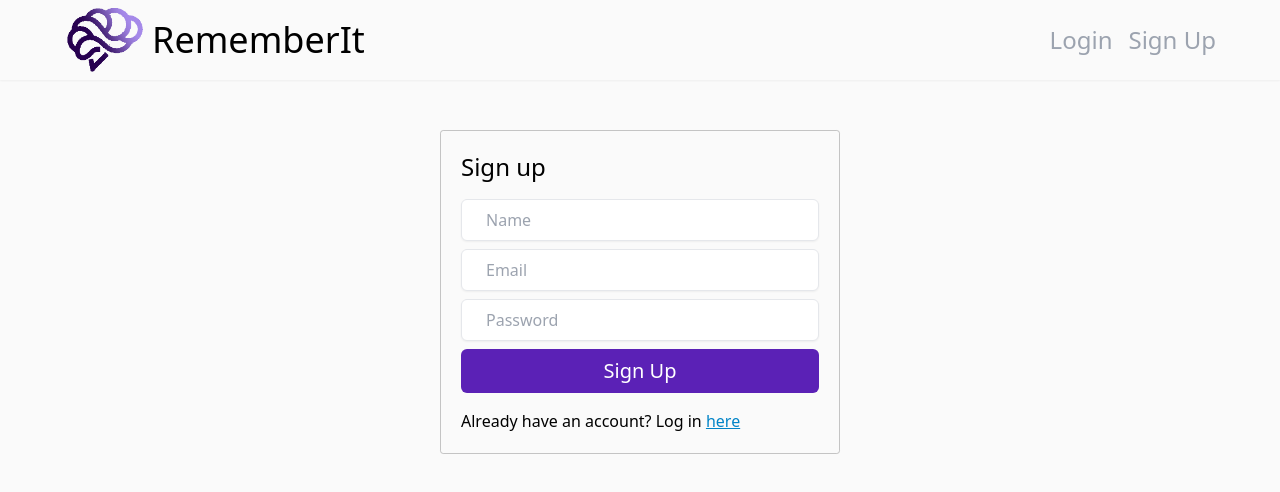
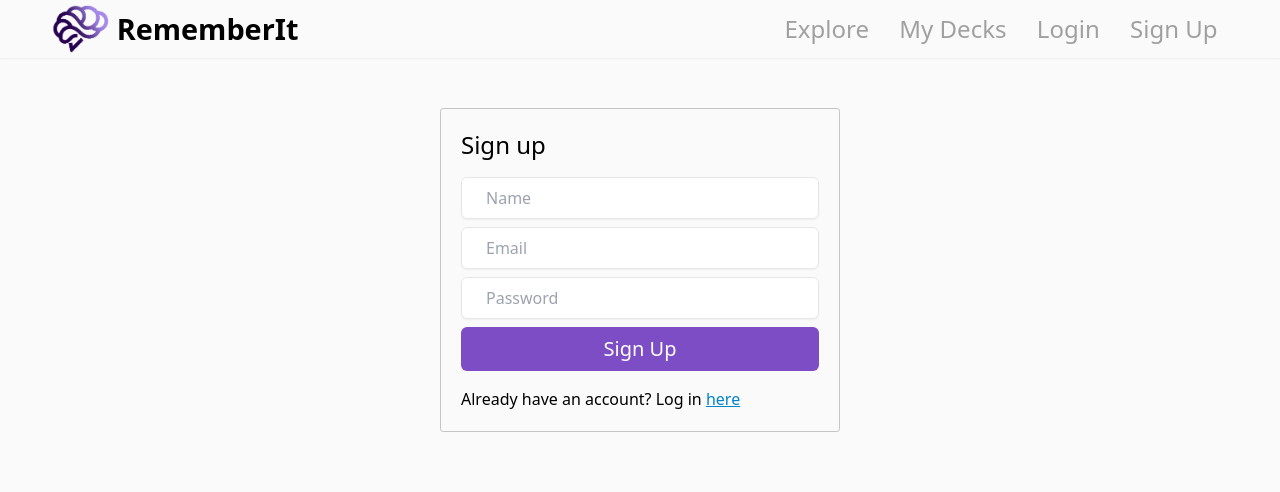
Before and after one commit to jocsp/RememberIt, a React (Vite) app: page /signup in a window 1280 px wide. Shown: the top 492 px of the page. Built offline with nearby package versions, Linux system fonts and the light colour scheme; no server answers.

Commit message:
Add Responsive Navbar

```diff
--- a/src/components/NavBar.tsx
+++ b/src/components/NavBar.tsx
@@ -1,3 +1,4 @@
+import "./navbar.css";
 import remeberItLogo from "../assets/brain.png";
 import { Link } from "react-router-dom";
 import { auth } from "../firebaseConfig";
@@ -5,11 +6,30 @@ import { signOut } from "firebase/auth";
 import useAuthContext from "../hooks/useAuthContext";
 import { useNavigate } from "react-router-dom";
 import { useErrorBoundary } from "react-error-boundary";
+import burgerMenuIcon from "../assets/burger-menu-icon.svg";
+import closeIcon from "../assets/close-icon.svg";
+import { useEffect, useRef, useState } from "react";
 
 const NavBar = () => {
   const { user } = useAuthContext();
   const navigate = useNavigate();
   const { showBoundary } = useErrorBoundary();
+  const [isMenuExpanded, setIsMenuExpanded] = useState(false);
+  const menuRef = useRef<HTMLDivElement | null>(null);
+
+  useEffect(() => {
+    const handleClickOutside = (event: MouseEvent): void => {
+      if (!menuRef.current) return;
+
+      if (isMenuExpanded && !menuRef.current.contains(event.target as Node)) {
+        setIsMenuExpanded(false);
+      }
+    };
+
+    document.addEventListener("click", handleClickOutside);
+
+    return () => document.removeEventListener("click", handleClickOutside);
+  }, [isMenuExpanded]);
 
   const handleLogout = async () => {
     try {
@@ -23,23 +43,37 @@ const NavBar = () => {
   };
 
   return (
-    <nav className="py px-16 flex justify-between items-center shadow-sm">
+    <nav className="navbar shadow-sm">
       <div className="logo flex gap-2 items-center">
-        <img className=" h-18 w-20" src={remeberItLogo} alt="RemeberIt logo" />
-        <span className="text-4xl bold">RememberIt</span>
+        <img className="logo-img" src={remeberItLogo} alt="RemeberIt logo" />
+        <span className="rememberit">RememberIt</span>
       </div>
 
-      <div className="menu text-2xl flex gap-4">
+      {/* next ref wraps all the elements related to the mneu for the handleOutsideClick to work */}
+      <div ref={menuRef}>
+        <button onClick={() => setIsMenuExpanded(true)} className="burger-menu">
+          <img src={burgerMenuIcon} alt="Menu Icon" width="40" height="40" />
+        </button>
+        {/* MENU */}
+        <div className={`menu text-2xl ${isMenuExpanded ? "expanded" : ""}`}>
+          <button
+            onClick={() => setIsMenuExpanded(false)}
+            className={`close-icon ${isMenuExpanded ? "expanded" : ""}`}>
+            <img src={closeIcon} alt="Close Icon" width="40" height="40" />
+          </button>
+
+          <Link to="/explore" className="menu-item">
+            Explore
+          </Link>
+          <Link to="/mydecks" className="menu-item">
+            My Decks
+          </Link>
           {!user ? (
             <>
-            <Link
-              to="/login"
-              className="text-gray-400 hover:text-black hover:underline">
+              <Link to="/login" className="menu-item">
                 Login
               </Link>
-            <Link
-              to="/signup"
-              className="text-gray-400 hover:text-black hover:underline">
+              <Link to="/signup" className="menu-item">
                 Sign Up
               </Link>
             </>
@@ -50,6 +84,7 @@ const NavBar = () => {
             </>
           )}
         </div>
+      </div>
     </nav>
   );
 };
--- /dev/null
+++ b/src/components/navbar.css
@@ -0,0 +1,101 @@
+:root {
+  --lightest-primary: #efe9f8;
+  --primary: #7c4dc5;
+}
+
+.navbar {
+  padding: 0rem clamp(2rem, 4vw, 4rem);
+  display: flex;
+  justify-content: space-between;
+  align-items: center;
+}
+
+.logo-img {
+  width: clamp(3.5rem, 4.5vw, 4.5rem);
+}
+
+.rememberit {
+  font-size: clamp(1.75rem, 2.25vw, 2.25rem);
+  line-height: (2rem, 2.5vw, 2.5rem);
+  font-weight: 700;
+}
+
+.menu {
+  display: flex;
+  gap: 0.5rem;
+  font-size: clamp(1.25rem, 2vw, 1.5rem);
+  line-height: clamp(1.75rem, 2vw, 2rem);
+  height: 100%;
+}
+
+.menu-item {
+  color: #a0a0a0;
+  padding: 0.5rem 0.7rem;
+}
+
+.menu-item:hover {
+  color: var(--primary);
+  background-color: var(--lightest-primary);
+  border-radius: 5px;
+}
+
+.burger-menu {
+  display: none;
+  width: 1.5rem;
+}
+
+.close-icon {
+  display: none;
+  box-sizing: content-box;
+  border-radius: 50%;
+}
+
+.close-icon:hover {
+  background-color: #acacac11;
+}
+
+/* styles for mobiles */
+@media (max-width: 768px) {
+  .menu {
+    position: absolute;
+    display: block;
+    width: 0px;
+    top: 0;
+    right: 0;
+    opacity: 0;
+    background-color: #f6f6f6;
+    height: 100vh;
+    border-left: 1px solid #f0f0f0;
+    /* might have to change this later, shadow can interfere with the elements behind */
+    box-shadow: -5px 0 5px 5px #f6f6f6;
+    transition: width 0.3s ease-out, opacity 0.2s ease-in;
+  }
+
+  .close-icon {
+    display: block;
+    padding: 1rem;
+    width: 2rem;
+  }
+
+  .menu.expanded {
+    padding: 0.5rem 1rem;
+    width: 80%;
+    opacity: 1;
+  }
+
+  .menu-item {
+    display: block;
+    padding: 0.5rem 1rem;
+    font-size: 1.8rem;
+    /* white-space property to avoid items to wrap when container's width is narrow */
+    white-space: nowrap;
+  }
+
+  .burger-menu {
+    display: inline;
+  }
+}
+
+/* styles for tablets */
+@media (min-width: 769px) and (max-width: 992px) {
+}
```
Also changed, not shown: src/assets/burger-menu-icon.svg (added), src/assets/close-icon.svg (added). Lines whose indentation alone changed are shown as unchanged.
